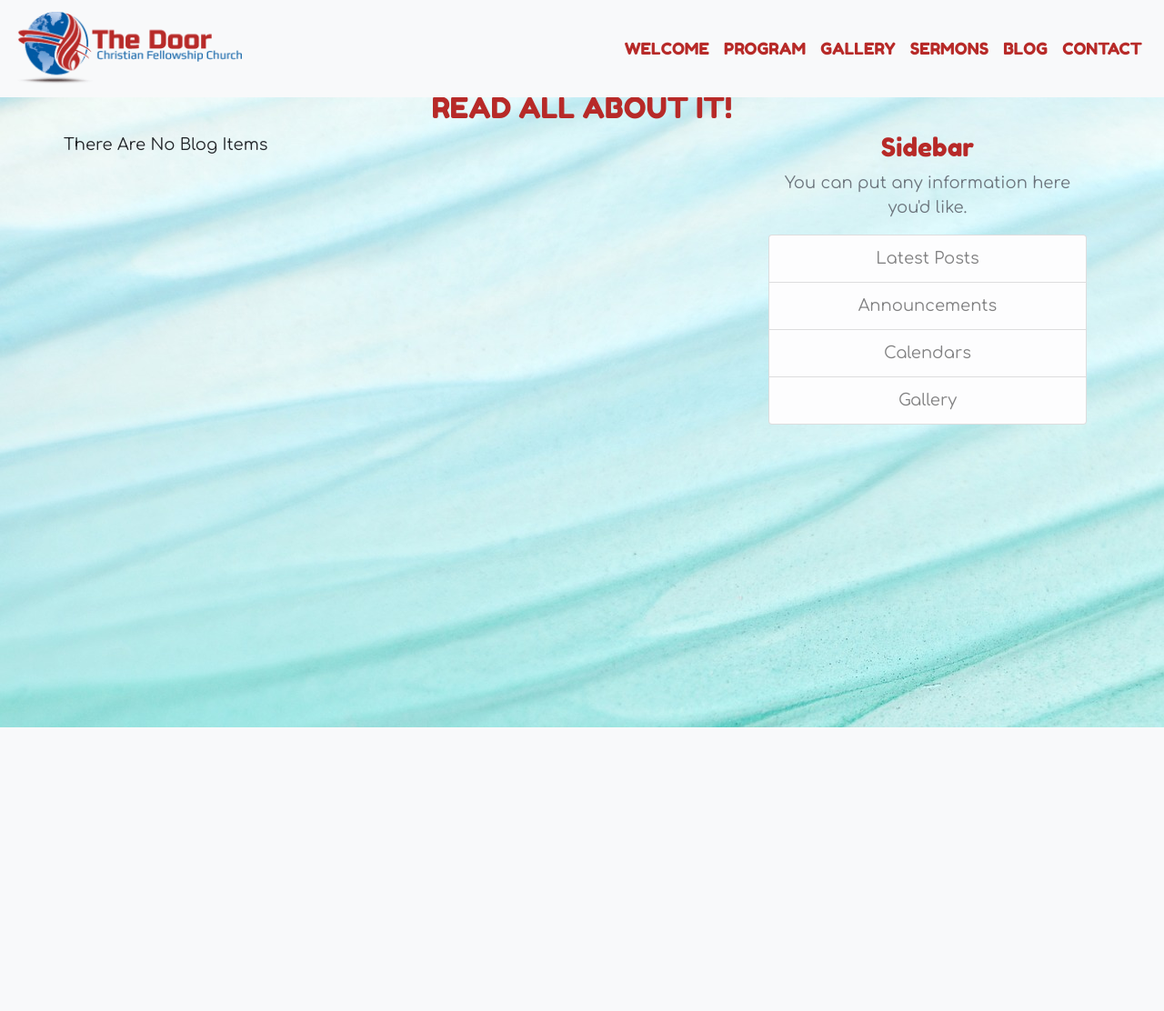
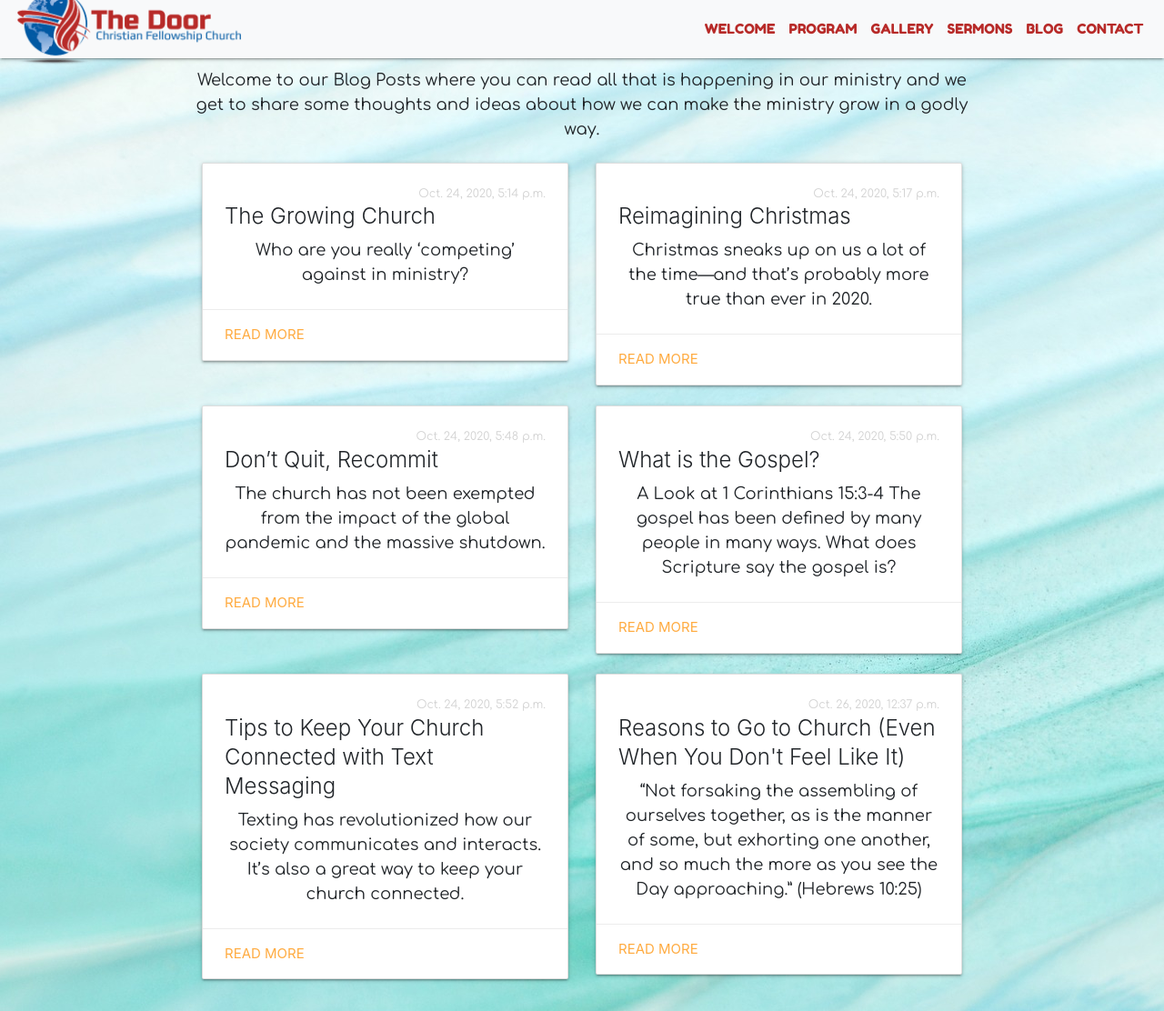
Before and after one commit to Nancy-Muthinzi/DCFC-website, a Django app: page /blog in a window 1280 px wide. Shown: the whole page at 91% size. Before the commit the page ends 800 px from the top, so only its background shows below. Run offline with Django 3.2, Linux system fonts and the light colour scheme; data comes from the database, SQL or seed files in the repository; data that the repository does not hold is empty; some libraries are stand-ins or nearby versions.

Commit message:
work on contact form

```diff
--- a/TheDoor/settings.py
+++ b/TheDoor/settings.py
@@ -131,3 +131,9 @@
 
 SITE_ID = 1
 LOGIN_REDIRECT_URL = '/'
+
+EMAIL_HOST= 'smtp.gmail.com'
+EMAIL_HOST_USER= 'kathinimuthinzi@gmail.com'
+EMAIL_HOST_PASSWORD= 'studentaccount'
+EMAIL_USE_TLS= True
+EMAIL_PORT= 587
--- a/dcfc/admin.py
+++ b/dcfc/admin.py
@@ -1,7 +1,7 @@
 from django.contrib import admin
-from .models import Gallery, Blog, Video
+from .models import Gallery, Article, Video
 
 # Register your models here.
 admin.site.register(Gallery)
-admin.site.register(Blog)
+admin.site.register(Article)
 admin.site.register(Video)
--- a/dcfc/models.py
+++ b/dcfc/models.py
@@ -3,6 +3,8 @@
 from django.utils import timezone
 
 # Create your models here.
+
+
 class Gallery(models.Model):
     image = models.ImageField(upload_to='media/')
     title = models.CharField(max_length=100)
@@ -11,20 +13,14 @@
         return self.title
 
 
-class Blog(models.Model):
-    title = models.CharField(max_length =60)
-    content = models.TextField()
-    writer = models.ForeignKey(User, on_delete=models.CASCADE, null=True)
-    pub_date = models.DateTimeField(auto_now_add=True)
-    image = models.ImageField(upload_to= 'pics/', default = 'TRUE')
+class Article(models.Model):
+	title = models.CharField(max_length=200)
+	preview = models.TextField(max_length=500)
+	content = models.TextField(max_length=1000)
+	posted = models.DateTimeField(auto_now_add=True)
 
-    def __str__(self):
-        return self.title
-
-    @classmethod
-    def search_by_content(cls,search_term):
-        church = cls.objects.filter(title__icontains=search_term)
-        return church
+	def __str__(self):
+		return self.title
 
 class Video(models.Model):
     title= models.CharField(max_length=50)
--- a/dcfc/static/css/style.css
+++ b/dcfc/static/css/style.css
@@ -1,5 +1,4 @@
 body{
-  padding-top: 100px;
   background-image: url("/static/imgs/tex.jpg");
   background-repeat: no-repeat;
   background-attachment: fixed;
--- a/dcfc/templates/base.html
+++ b/dcfc/templates/base.html
@@ -7,9 +7,15 @@
     <meta charset="UTF-8">
     <meta name="viewport" content="width=device-width, initial-scale=1.0">
     <link rel="stylesheet" href="https://maxcdn.bootstrapcdn.com/bootstrap/4.5.2/css/bootstrap.min.css">
+    <link rel="stylesheet" href="https://cdnjs.cloudflare.com/ajax/libs/materialize/1.0.0/css/materialize.min.css">
+
+    <!-- fonts -->
+    <link href="https://fonts.googleapis.com/icon?family=Material+Icons" rel="stylesheet">
     <link href="https://fonts.googleapis.com/css2?family=Fredoka+One&display=swap" rel="stylesheet">
+    <link href="https://fonts.googleapis.com/css2?family=Comfortaa&display=swap" rel="stylesheet">
+
     <title>{% block title %}The Door CFC {% endblock %}</title>
-    <link href="https://fonts.googleapis.com/css2?family=Comfortaa&display=swap" rel="stylesheet">
+
     <script src="https://kit.fontawesome.com/a076d05399.js"></script>
     <link rel="shortcut icon" href="/static/imgs/logo.ico">
 
--- a/dcfc/templates/blog.html
+++ b/dcfc/templates/blog.html
@@ -3,45 +3,28 @@
 {{ block.super}}
 
 <div class="container">
-  <h2>READ ALL ABOUT IT!</h2>
+  <p class="center-align" style="padding-top: 75px;">Welcome to our Blog Posts where you can read all that is happening in our ministry and we get to share some thoughts and ideas about how we can make the ministry grow in a godly way.</p>
+</div>
+<div class="container">
   <div class="row">
-    <div class="col-md-8"">
-
-      <!-- displaying Blog articles -->
-
-      {% for post in blog %}
-      <article class="media content-section">
-        <div class="media-body" style="border: 2px solid #5bc0de; padding:10px">
-          <div class="article-metadata" style="text-align:right;">
-            <small class="text-muted">{{ post.pub_date|date:"F d, Y" }}</small>
-          </div>
-          <h4 class="article-title">{{ post.title }}</h4>
-          <p class="article-content" style="text-align:justify;">{{ post.content }}</p>
+    {% for post in posts %}
+    <div class="col-md-6">
+      <div class="card ">
+        <div class="card-content ">
+          <p style="text-align: right; color: lightgray; font-size: smaller;">{{ post.posted }}</p>
+          <span class="card-title"> {{ post.title }}</span>
+          <p>{{ post.preview }}</p>
         </div>
-      </article><br>
-
-      {% empty %}
-      <div class="row">
-        <p class="text-center">There Are No Blog Items</p>
+        <div class="card-action">
+          <a href="/post/{{ post.id }}">Read More</a>
+        </div>
       </div>
-      {% endfor %}
+    </div>
+    {% endfor %}
+  </div>
+</div>
+<!--JavaScript at end of body for optimized loading-->
+<script src="https://cdnjs.cloudflare.com/ajax/libs/materialize/1.0.0/js/materialize.min.js"></script>
 
 
-    </div>
-
-    <div class="col-md-4">
-      <div class="content-section">
-        <h3>Sidebar</h3>
-        <p class='text-muted'>You can put any information here you'd like.
-        <ul class="list-group">
-          <li class="list-group-item list-group-item-light">Latest Posts</li>
-          <li class="list-group-item list-group-item-light">Announcements</li>
-          <li class="list-group-item list-group-item-light">Calendars</li>
-          <li class="list-group-item list-group-item-light">Gallery</li>
-        </ul>
-        </p>
-      </div>
-    </div>
-  </div>
-
-  {% endblock %}
+{% endblock %}
--- a/dcfc/templates/welcome.html
+++ b/dcfc/templates/welcome.html
@@ -7,7 +7,7 @@
 <!-- change the font color for headlines to the red in the logo -->
 
 <div class="container-fluid">
-    <div class="day">
+    <div class="day" style="padding-top: 75px;">
         <div class="row">
             <div class="col-md-6">
                 <h5 style="text-align: left; padding-left: 20px;">{{date|date:"l d-F Y"}}</h5>
@@ -36,7 +36,7 @@
                             day = "Friday Home Cells Bible Study @ 6:30pm";
                             break;
                         case 6:
-                            day = "Saturday";
+                            day = "Saturday Outdoors Concert";
                     }
                     document.getElementById("days").innerHTML = "Today's calendar:<br> " + day;
                 </script>
--- a/dcfc/urls.py
+++ b/dcfc/urls.py
@@ -1,5 +1,6 @@
 from django.urls import path
 from . import views
+
 
 from django.conf import settings
 from django.conf.urls.static import static
@@ -9,11 +10,12 @@
     path('program',views.program,name = 'program'),
     path('bstudy',views.bstudy,name = 'bstudy'),
     path('fgroup',views.fgroup,name = 'fgroup'),
-    path('blog', views.blog, name='blog'),
+    path('blog', views.all_post, name="blog"),
+    path('post/<int:id>/', views.post_detail, name='blog_detail'),
     path('gallery', views.gallery, name='gallery'),
     path(r'search/', views.search_results, name='search_results'),
     path('video',views.video,name = 'video'),
-    path('contact',views.contact,name = 'contact'),
+    path('contact', views.contact, name='contact')
 ]
 
 if settings.DEBUG:
--- a/dcfc/views.py
+++ b/dcfc/views.py
@@ -1,12 +1,15 @@
-from django.shortcuts import render, redirect
+from django.shortcuts import render, redirect, get_object_or_404
 from django.http import HttpResponse, Http404, HttpResponseRedirect, JsonResponse
-from .models import Gallery, Blog, Video, NewsLetterRecipients
+from .models import Gallery, Article, Video, NewsLetterRecipients
 import datetime as dt
 from .forms import NewsLetterForm, ContactForm
+from django.core.mail import send_mail
 from .email import send_welcome_email
 from django.contrib.auth.decorators import login_required
 
 # Create your views here.
+
+
 def welcome(request):
     date = dt.date.today()
     if request.method == 'POST':
@@ -46,9 +49,14 @@
     return render(request, 'program.html')
 
 
-def blog(request):
-    blog = Blog.objects.all()
-    return render(request, 'blog.html', {'blog': blog})
+def all_post(request):
+    posts = Article.objects.all()
+    return render(request, 'blog.html', {'posts': posts})
+
+
+def post_detail(request, id):
+    post = get_object_or_404(Article, id=id)
+    return render(request, 'blog_detail.html', {"post": post})
 
 
 def gallery(request):
@@ -76,11 +84,29 @@
 
 
 def contact(request):
+    name = ''
+    email = ''
+    comment = ''
 
-    if request.method == 'POST':
-        form = ContactForm(request.POST)
-        if form.is_valid():
-            pass  # does nothing, just trigger the validation
+    form = ContactForm(request.POST or None)
+    if form.is_valid():
+        name = form.cleaned_data.get("name")
+        email = form.cleaned_data.get("email")
+        comment = form.cleaned_data.get("comment")
+
+        if request.user.is_authenticated():
+            subject = str(request.user) + "'s Comment"
+        else:
+            subject = "A Visitor's Comment"
+
+        comment = name + " with the email, " + email + \
+            ", sent the following message:\n\n" + comment
+        send_mail(subject, comment, 'kathinimuthinzi@gmail.com', [email])
+
+        context = {'form': form}
+
+        return render(request, 'contact.html', context)
+
     else:
-        form = ContactForm()
-    return render(request, 'contact.html', {'form': form})
+        context = {'form': form}
+        return render(request, 'contact.html', context)
```
Also changed, not shown: dcfc/forms.py (+8 -20 lines), dcfc/templates/blog_detail.html (added, +20 -0 lines), dcfc/templates/contact.html (+6 -43 lines), db.sqlite3, dcfc/migrations/0002_auto_20201024_1703.py (added), requirements.txt (added).
